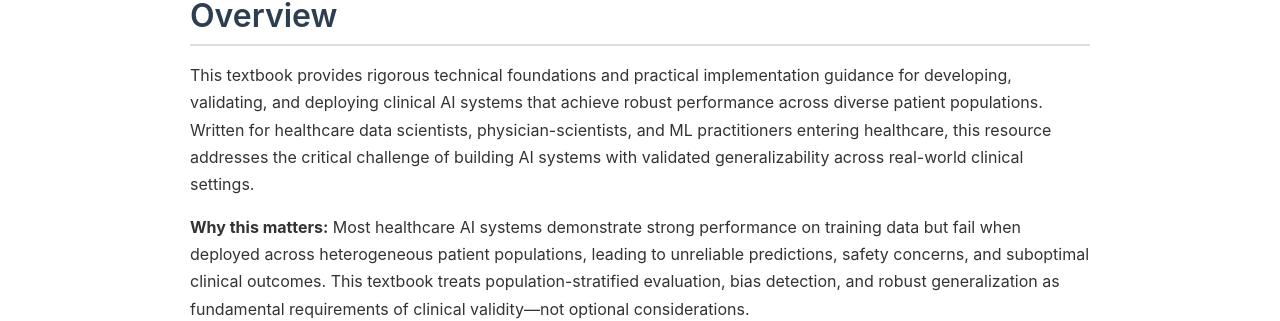
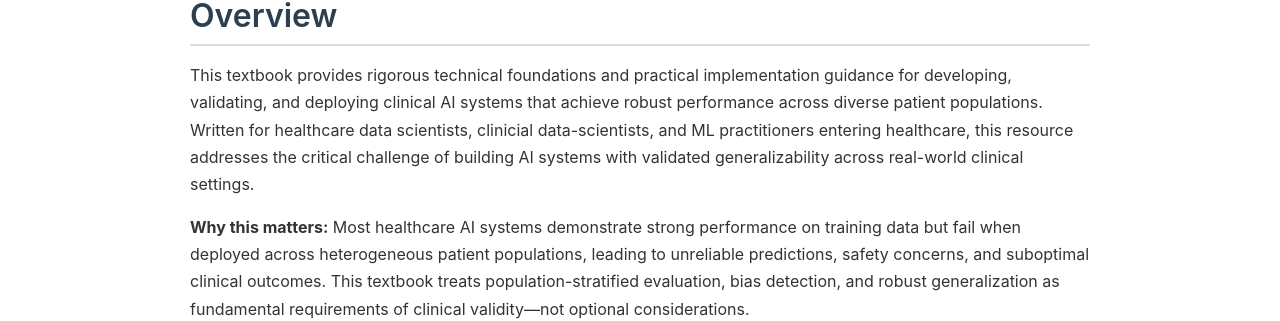
Before and after one commit to sanjaybasu/healthcare-ai-equity, a Jekyll site: the page built from index.md, in a window 1280 px wide and 900 px high. Shown: the part 422-743 px from the top of the window. Built offline with Jekyll 4.4.1, drawn with Linux system fonts in a browser that asks for light colours; nearby versions of some CDN libraries.

Commit message:
Update index.md

```diff
--- a/index.md
+++ b/index.md
@@ -12,7 +12,7 @@ title: Home
 
 ## Overview
 
-This textbook provides rigorous technical foundations and practical implementation guidance for developing, validating, and deploying clinical AI systems that achieve robust performance across diverse patient populations. Written for healthcare data scientists, physician-scientists, and ML practitioners entering healthcare, this resource addresses the critical challenge of building AI systems with validated generalizability across real-world clinical settings.
+This textbook provides rigorous technical foundations and practical implementation guidance for developing, validating, and deploying clinical AI systems that achieve robust performance across diverse patient populations. Written for healthcare data scientists, clinicial data-scientists, and ML practitioners entering healthcare, this resource addresses the critical challenge of building AI systems with validated generalizability across real-world clinical settings.
 
 **Why this matters:** Most healthcare AI systems demonstrate strong performance on training data but fail when deployed across heterogeneous patient populations, leading to unreliable predictions, safety concerns, and suboptimal clinical outcomes. This textbook treats population-stratified evaluation, bias detection, and robust generalization as fundamental requirements of clinical validity—not optional considerations.
 
```
